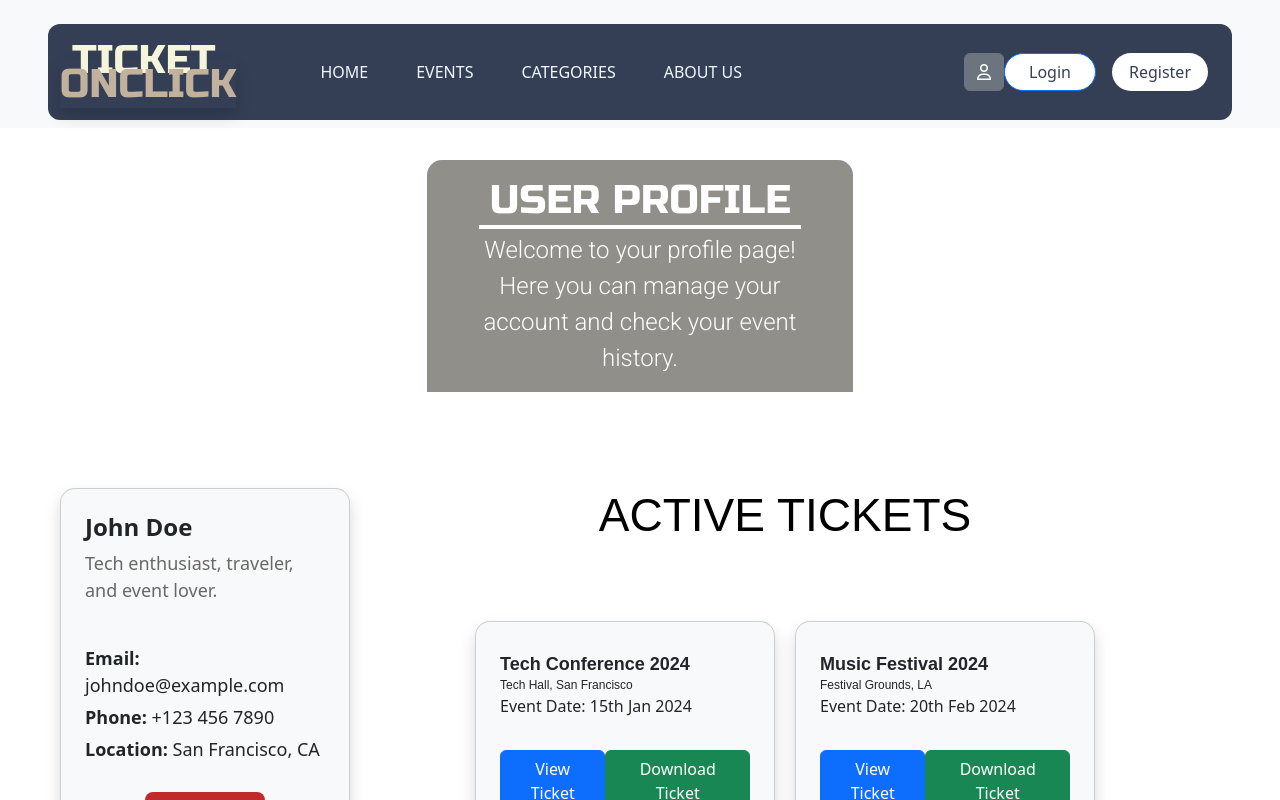
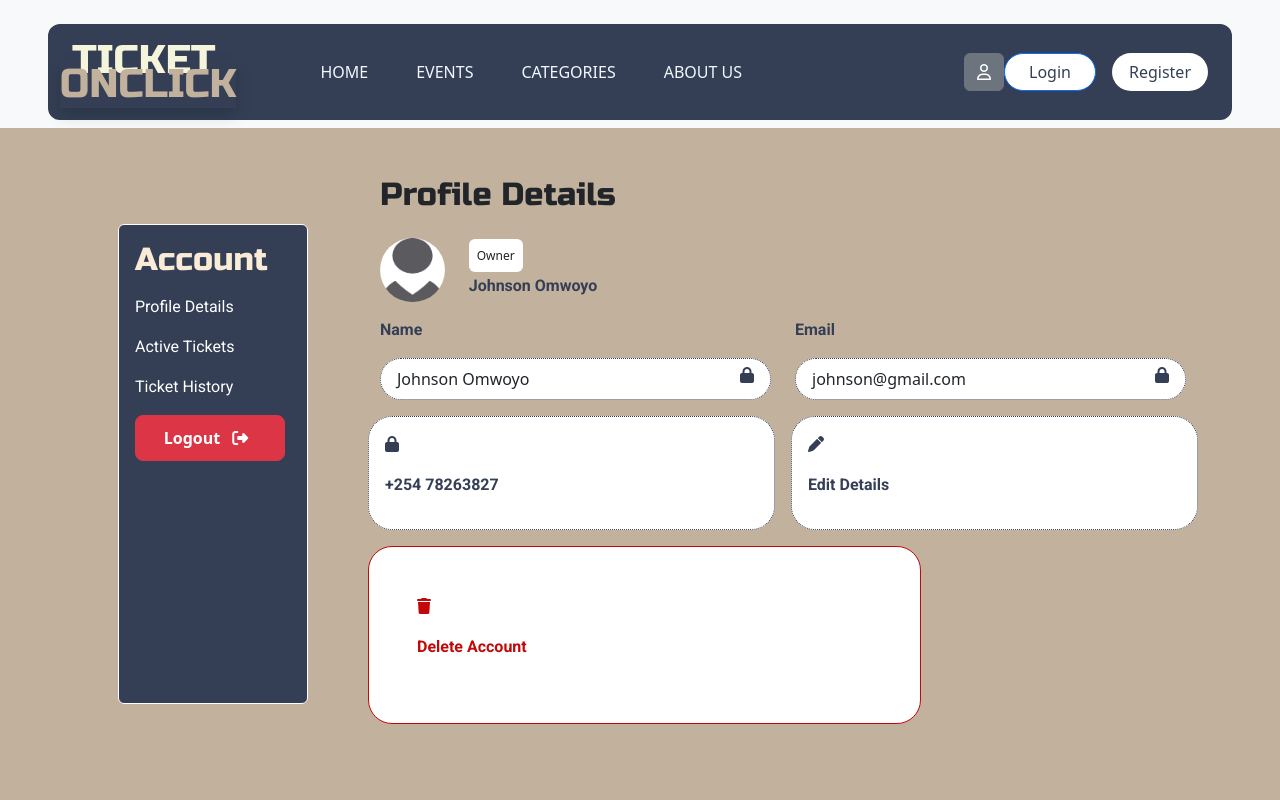
Before and after one commit to johnson-Omwoyo/Ticket_Onclick, a React (Vite) app in the folder Client/: page /profile in a window 1280 px wide. Shown: the top 800 px of the page. Built offline with nearby package versions, Linux system fonts and the light colour scheme.

Commit message:
done with the user profile

```diff
--- a/Client/src/Components/Navbar.jsx
+++ b/Client/src/Components/Navbar.jsx
@@ -108,14 +108,8 @@ function Navbar() {
                   ></button>
                 </div>
                 <div className="offcanvas-body sidebar d-flex flex-column align-items-center">
-                  <div
-                    data-bs-dismiss="offcanvas"
-                    className="dash-item p-2 px-5 my-2"
-                    onClick={() => navigate("/")}
-                  >
-                    Active tickets
-                  </div>
-                  <div className="line "></div>
+
+
 
                   <div
                     data-bs-dismiss="offcanvas"
@@ -134,7 +128,7 @@ function Navbar() {
                       navigate("/events");
                     }}
                   >
-                    Organize
+                    Organizer profile
                   </div>
                   <div className="line "></div>
 
@@ -143,7 +137,10 @@ function Navbar() {
                     className="dash-item p-2 px-5 my-2"
                     onClick={handleLogout}
                   >
-                    Logout
+                    Logout <i
+                    style={{ color: "rgb(228, 226, 226)"  }}
+                    className="mx-2 fa-solid fa-arrow-right-from-bracket"
+                  ></i>
                   </div>
                   <div className="line"></div>
                 </div>
--- a/Client/src/Pages/User.css
+++ b/Client/src/Pages/User.css
@@ -1,98 +1,78 @@
-/* User Profile Page Styles */
-.hero-text {
-  /* background: #d3c8b4; */
-  color: white;
-  border-top-left-radius: 15px;
-  border-top-right-radius: 15px;
-}
-
-.hero-text h1 {
-  position: relative;
-  display: inline-block;
-}
-
-.hero-text h1::after {
-  content: "";
-  position: absolute;
-  bottom: -5px;
-  left: -10px;
-  right: -10px;
-  height: 4px;
-  background-color: white;
-}
-
-.top-image {
-  border-radius: 12px;
-  /* max-height: 32px;
-  max-width: 32px; */
-}
-
-.forget-about {
-  font-size: 24px;
-  font-weight: 300;
-}
-
-.profile-heading,
-.event-heading {
-  font-family: sans-serif;
-  font-size: 46px;
-  color: black;
-  text-align: center;
-  margin-bottom: 30px;
-}
-
-.profile-name {
-  font-size: 24px;
-  font-weight: bold;
-}
-
-.profile-description {
-  font-size: 18px;
-  font-weight: 300;
-  color: #696866;
-}
-
-.profile-info {
-  margin-top: 20px;
-  font-size: 18px;
-}
-
-.profile-info p {
-  margin: 5px 0;
-}
-
-.active-tickets {
-  background-color: #f9f9f9;
-}
-
-.active-tickets .the-card {
-  position: relative;
-  border-radius: 12px;
-  background-color: #f1f1f1;
-  padding: 20px;
-  margin-bottom: 20px;
-}
-
-.active-tickets .the-card h3,
-.active-tickets .the-card p {
-  margin-bottom: 10px;
-}
-
-.active-tickets .btn {
-  margin-top: 10px;
-  border-radius: 5px;
-}
-
-.custom-btn-danger {
-  font-weight: bold;
-  border-radius: 8px;
-  padding: 10px;
-  transition: background-color 0.3s;
-  color: white;
-  background-color: #c12a2a;
-  border: none;
-}
-
 .custom-btn-danger:hover {
   background-color: #9e2020;
 }
+
+.avatar {
+  height: 64px;
+}
+.naming-containers {
+  background: #ffffff;
+  padding: 8px;
+  border-radius: 24px;
+  border: dotted 1.5px #343f55;
+  cursor: not-allowed;
+}
+
+.owner {
+  background: #ffffff;
+  padding: 8px;
+  font-size: 12px;
+}
+.profile-navigator {
+  border: solid 1px white;
+  background-color: #343f55;
+ min-height: 480px;
+}
+.profile-container {
+  background-color: #c2b19c;
+  position:relative;
+  min-height: 670px;
+}
+.profile-container p {
+  color: #343f55;
+
+  font-family: "Roboto";
+  font-weight: 600;
+}
+.profile-navigator p {
+  color: white;
+  font-weight: 400;
+}
+.profile-navigator p:hover {
+  color: rgb(236, 182, 182);
+  cursor: pointer;
+}
+.profile-container i {
+  color: #343f55;
+}
+.delete-container {
+  border: solid 1px rgb(194, 8, 8);
+  cursor: auto;
+
+  /* transition: all 2s; */
+}
+.delete-container p {
+  color: rgb(194, 8, 8);
+}
+.delete-container:active {
+  border: solid 2px red;
+  padding: -3px;
+}
+
+.delete-container i {
+  color: rgb(194, 8, 8);
+}
+.edit {
+  cursor: pointer;
+}
+.profile-title {
+  font-family: "Russo One";
+}
+.account-title{
+  font-family: "Russo One";
+color: antiquewhite;
+}
+.profiled-tickets .view-event{
+  cursor: pointer;
+  color: #9e2020;
+}
--- a/Client/src/Pages/Userpage.jsx
+++ b/Client/src/Pages/Userpage.jsx
@@ -1,19 +1,21 @@
 import React, { useState } from "react";
-// import "bootstrap/dist/css/bootstrap.css";
-import "./User.css"; // Importing the new CSS for user profile page
+import avatar from "../assets/wetransfer_3-jpg_2024-11-08_0922/Screenshot from 2024-11-12 12-04-09.png";
+import "./User.css"; // Fixed the import path by removing the space
+import { useNavigate } from "react-router-dom";
 
 function UserProfilePage() {
   const [loading, setLoading] = useState(false);
-  const [showModal, setShowModal] = useState(false); // For showing/hiding the modal
+  const [showModal, setShowModal] = useState(false);
+  const navigate = useNavigate();
   const [userDetails, setUserDetails] = useState({
-    name: "John Doe",
-    email: "johndoe@example.com",
-    phone: "+123 456 7890",
-    location: "San Francisco, CA",
+    name: "Johnson Omwoyo",
+    email: "johnson@gmail.com",
+    phone: "+254 78263827",
   });
 
   const [formData, setFormData] = useState({ ...userDetails });
   const [formErrors, setFormErrors] = useState({});
+  const [activeSection, setActiveSection] = useState("profile"); // Default to profile details
 
   const activeTickets = [
     {
@@ -40,12 +42,12 @@ function UserProfilePage() {
   ];
 
   const handleEditProfile = () => {
+    setFormData({ ...userDetails }); // Reset form data to current user details
     setShowModal(true);
   };
 
   const handleCloseModal = () => {
     setShowModal(false);
-    setFormData({ ...userDetails });
     setFormErrors({});
   };
 
@@ -83,131 +85,162 @@ function UserProfilePage() {
     setLoading(true);
     setTimeout(() => {
       setLoading(false);
+      console.log("User  Logged Out");
     }, 2000);
-    console.log("User Logged Out");
   };
 
-  return (
-    <div id="user-profile" className="container-fluid">
-      {/* Hero Section */}
-      <div className="row m-3">
-        <div className="col"></div>
-      </div>
-
-      <div className="row d-flex justify-content-center">
-        <div className="col-10 col-md-4 hero-text text-center px-5">
-          <h1 className="fs-1 pt-3">USER PROFILE</h1>
-          <p className="forget-about">
-            Welcome to your profile page! Here you can manage your account and
-            check your event history.
-          </p>
-        </div>
-      </div>
-
-      {/* Profile Details Section */}
-      <div className="row profile-details p-5">
-        <div className="col">
+  // Active Tickets Component
+  const ActiveTickets = () => (
     <div className="container-fluid">
-            <div className="row py-5">
-              <div className="col-12 col-md-3 card p-4 shadow">
-                <div className="d-flex gap-2">
-
-                  <h3 className="profile-name">{userDetails.name}</h3>
-                </div>
-                <p className="profile-description">
-                  Tech enthusiast, traveler, and event lover.
-                </p>
-
-                <div className="profile-info">
+      <div className="row gap-3 profiled-tickets">
+        {activeTickets.map((ticket) => (
+          <div key={ticket.id} className="card col p-4">
+            <h5 style={{ fontFamily: "Russo One" }}>{ticket.eventName}</h5>
             <p>
-                    <strong>Email:</strong> {userDetails.email}
+              <i className="fa-solid fa-calendar-days me-2"></i>
+              {ticket.eventDate}
+              <i className="fa-solid fa-stopwatch mx-2"></i>Time
             </p>
             <p>
-                    <strong>Phone:</strong> {userDetails.phone}
-                  </p>
-                  <p>
-                    <strong>Location:</strong> {userDetails.location}
-                  </p>
-                </div>
-
-                <div className="d-flex justify-content-center mt-4">
-                  <button
-                    onClick={handleEditProfile}
-                    className="custom-btn-danger w-100"
-                    style={{ maxWidth: "120px" }}
-                  >
-                    Edit Profile
-                  </button>
-                </div>
-              </div>
-              <div className="col">
-                <div className="container">
-                  <div className="row">
-                    <div className="col">
-                      <h1 className="event-heading">ACTIVE TICKETS</h1>
-                    </div>
-                  </div>
-
-                  <div className="row py-5 d-flex category-body">
-                    {activeTickets.map((ticket) => (
-                      <div
-                        key={ticket.id}
-                        className="col-12 card the-card p-4 shadow"
-                      >
-                        <h3 className="category-name m-0 mt-2">
-                          {ticket.eventName}
-                        </h3>
-                        <p className="category-description m-0">
+              <i className="fa-solid fa-location-dot me-2"></i>
               {ticket.venue}
             </p>
-                        <p className="category-date">
-                          Event Date: {ticket.eventDate}
+            <p className="view-event" onClick={() => navigate("/events")}>
+              View Event
             </p>
-                        <div className="d-flex justify-content-between mt-3">
-                          <a
-                            href={ticket.ticketLink}
-                            className="btn btn-primary"
-                            target="_blank"
-                            rel="noopener noreferrer"
-                          >
-                            View Ticket
-                          </a>
-                          <button
-                            onClick={() =>
-                              console.log(
-                                `Downloading ticket for ${ticket.eventName}`
-                              )
-                            }
-                            className="btn btn-success"
-                          >
-                            Download Ticket
-                          </button>
-                        </div>
           </div>
         ))}
       </div>
     </div>
+  );
+
+  // Ticket History Component
+  const TicketHistory = () => (
+    <div>
+      <p>No tickets found.</p>
+    </div>
+  );
+
+  return (
+    <div className="container-fluid profile-container p-5">
+      <div className="row">
+        <div className="col">
+          <div id="user-profile" className="container">
+            {/* Hero Section */}
+            <div className="row">
+              <div className="col col-md-2 profile-navigator m-5 p-3 rounded ">
+                <h2 className="account-title">Account</h2>
+                <p className="my-3" onClick={() => setActiveSection("profile")}>
+                  Profile Details
+                </p>
+                <p
+                  className="my-3"
+                  onClick={() => setActiveSection("activeTickets")}
+                >
+                  Active Tickets
+                </p>
+                <p
+                  className="my-3"
+                  onClick={() => setActiveSection("ticketHistory")}
+                >
+                  Ticket History
+                </p>
+                <button
+                  onClick={handleLogout}
+                  className="btn btn-danger w-100"
+                  style={{ maxWidth: "150px" }}
+                >
+                  Logout{" "}
+                  <i
+                    style={{ color: "white" }}
+                    className="mx-2 fa-solid fa-right-from-bracket"
+                  ></i>
+                </button>
+              </div>
+              <div className="col pb-4">
+                <div className="container-fluid">
+                  <div className="row">
+                    <div className="col">
+                      <h2 className="profile-title">
+                        {activeSection === "profile"
+                          ? "Profile Details"
+                          : activeSection === "activeTickets"
+                          ? "Active Tickets"
+                          : "Ticket History"}
+                      </h2>
+                    </div>
+                  </div>
+                  <div className="row">
+                    <div className="col">
+                      {activeSection === "profile" && (
+                        <div>
+                          <div className="d-flex align-items-center gap-4 my-3">
+                            <img
+                              className="img rounded-pill avatar"
+                              src={avatar}
+                              alt=""
+                            />
+                            <div>
+                              <span className="owner rounded">Owner</span>
+                              <p className="mb-0 mt-2">Johnson Omwoyo</p>
+                            </div>
+                          </div>
+                          <div className="row">
+                            <div className="col">
+                              <div>
+                                <p>Name</p>
+                                <div className="naming-containers px-3 rounded-pill d-flex justify-content-between">
+                                  <span>{userDetails.name}</span>
+                                  <i className="fa-solid fa-lock"></i>
+                                </div>
+                              </div>
+                            </div>
+                            <div className="col">
+                              <div>
+                                <p>Email</p>
+                                <div className="naming-containers px-3 rounded-pill d-flex justify-content-between">
+                                  <span>{userDetails.email}</span>
+                                  <i className="fa-solid fa-lock"></i>
+                                </div>
+                              </div>
+                            </div>
+                          </div>
+                          <div className="row my-3 gap-3">
+                            <div className="naming-containers col p-3">
+                              <p>
+                                <i className="fa-solid fa-lock"></i>
+                              </p>
+                              <p>{userDetails.phone}</p>
+                            </div>
+                            <div
+                              className="naming-containers col p-3 edit"
+                              onClick={handleEditProfile}
+                            >
+                              <p>
+                                <i className="fa-solid fa-pen"></i>
+                              </p>
+                              <p>Edit Details</p>
+                            </div>
+                          </div>
+                          <div className="row">
+                            <div className="naming-containers col-8 p-5 delete-container">
+                              <p>
+                                <i className="fa-solid fa-trash"></i>
+                              </p>
+                              <p>Delete Account</p>
+                            </div>
+                          </div>
+                        </div>
+                      )}
+                      {activeSection === "activeTickets" && <ActiveTickets />}
+                      {activeSection === "ticketHistory" && <TicketHistory />}
                     </div>
                   </div>
                 </div>
               </div>
             </div>
 
-
-      {/* Logout Section */}
-      <div className="row logout-section text-center ">
-        <div className="col">
-          <button
-            onClick={handleLogout}
-            className="btn btn-danger w-100"
-            style={{ maxWidth: "150px" }}
-          >
-            Logout
-          </button>
-        </div>
-      </div>
-
-      {/* Edit Profile  */}
+            {/* Edit Profile Modal */}
             {showModal && (
               <div
                 className="modal show"
@@ -247,7 +280,9 @@ function UserProfilePage() {
                             onChange={handleInputChange}
                           />
                           {formErrors.name && (
-                      <div className="invalid-feedback">{formErrors.name}</div>
+                            <div className="invalid-feedback">
+                              {formErrors.name}
+                            </div>
                           )}
                         </div>
 
@@ -266,7 +301,9 @@ function UserProfilePage() {
                             onChange={handleInputChange}
                           />
                           {formErrors.email && (
-                      <div className="invalid-feedback">{formErrors.email}</div>
+                            <div className="invalid-feedback">
+                              {formErrors.email}
+                            </div>
                           )}
                         </div>
 
@@ -285,7 +322,9 @@ function UserProfilePage() {
                             onChange={handleInputChange}
                           />
                           {formErrors.phone && (
-                      <div className="invalid-feedback">{formErrors.phone}</div>
+                            <div className="invalid-feedback">
+                              {formErrors.phone}
+                            </div>
                           )}
                         </div>
 
@@ -341,6 +380,9 @@ function UserProfilePage() {
               </div>
             )}
           </div>
+        </div>
+      </div>
+    </div>
   );
 }
 
```
Also changed, not shown: Client/src/Pages/Homepage.jsx (+2 -6 lines), Client/src/assets/wetransfer_3-jpg_2024-11-08_0922/Screenshot from 2024-11-12 12-04-09.png (added). Lines whose indentation alone changed are shown as unchanged.
